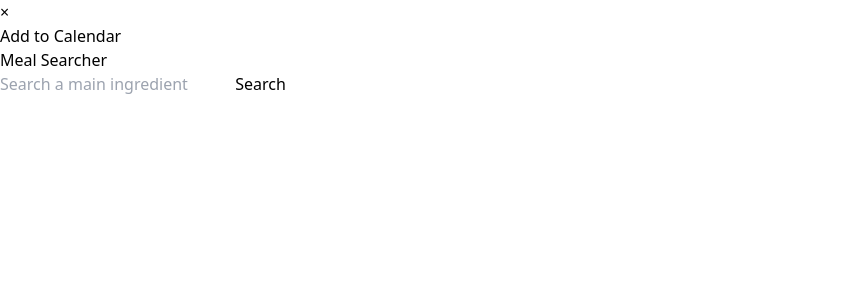
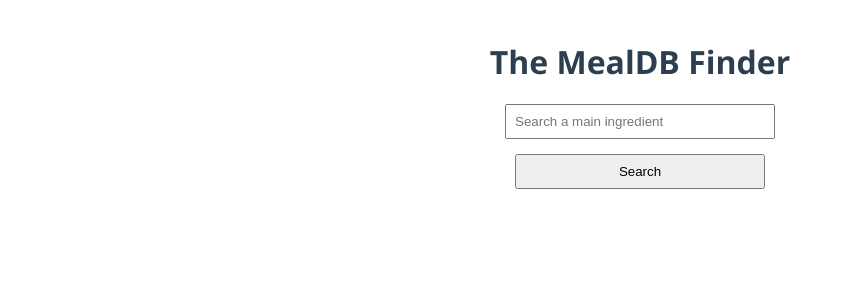
Before and after one commit to ZCFick/mealFinder, a Flask app: page / in a window 1280 px wide. Shown: the top 300 px of the page, without its empty margins (0-853 px from the left). Run offline with Flask 3, Linux system fonts and the light colour scheme; some libraries are stand-ins or nearby versions.

Commit message:
Updated frontend formatting, next looking for error handling

```diff
--- a/app.py
+++ b/app.py
@@ -33,6 +33,8 @@ def recipe(meal_id):
 
     meal = raw_data[0]
 
+    print(raw_data)
+
     ingredients = []
     for i in range(1, 21):
         ing = meal.get(f"strIngredient{i}")
--- /dev/null
+++ b/static/style.css
@@ -0,0 +1,87 @@
+#recipe-modal{
+    display: none;
+    position: fixed;
+    z-index: 50;
+    width: 100%;
+    height: 100%;
+    background-color: rgba(0,0,0,.5);
+    justify-content: center;
+    align-items: center;
+    top: 0;
+    left: 0;
+}
+
+h1 {
+    color: #2c3e50;
+    text-align: center;
+    font-family: 'Segoe UI', Tahoma, Geneva, Verdana, sans-serif;
+    margin-top: 40px;
+}
+
+form {
+    margin: 0 auto;
+    align-items: center;
+    display: flex;
+    flex-direction: column;
+    width: 250px;
+    gap: 15px;
+    padding-bottom: 40px;
+}
+
+input, button {
+    width: 100%;
+    padding: 8px;
+}
+
+#modal-body{
+    background-color: white;
+    padding: 20px;
+    border-radius: 12px;
+    width: 80%;
+    max-width: 600px;
+    max-height: 80vh;
+    overflow-y: auto;
+    position: relative;
+}
+
+.modal-image{
+    height: 400px;
+    width: auto;
+    object-fit: cover;
+    display: block;
+    margin: 0 auto 20px;
+    border-radius: 8px;
+}
+
+.mealCard {
+    display: flex;
+    flex-direction: row;
+    background: white;
+    border: 1px solid #ddd;
+    border-radius: 12px;
+    margin-bottom: 15px;
+    overflow: hidden;
+    height: 150px;
+}
+
+.cardContent{
+    display: flex;
+    flex-direction: column;
+    justify-content: center;
+    padding: 15px;
+    flex-grow: 1;
+}
+
+.cardContent h3 {
+    color: #2c3e50;
+    font-family: 'Segoe UI', Tahoma, Geneva, Verdana, sans-serif;
+}
+
+.cardContent button {
+    align-self: flex-start;
+    width: 20%;
+}
+
+.mealCard img {
+    border-radius: 12px;
+}
--- a/templates/index.html
+++ b/templates/index.html
@@ -2,27 +2,28 @@
 <html lang="en">
 <head>
   <meta charset="UTF-8" />
-  <title>Meal Searcher</title>
-  <script src="https://cdn.tailwindcss.com"></script>
+  <title>The MealDB Finder</title>
+  <link rel="stylesheet" href="../static/style.css">
 </head>
+
+<body>
   <div id="recipe-modal" class="modal-hidden">
 
     <div class="modal-content">
-    <span id="close-button" onclick="closeModal()">&times;</span>
 
       <div id="modal-body">
       </div>
 
-    <button id="add-to-calendar">Add to Calendar</button>
     </div>
 
   </div>
-<body>
 
-  <h1>Meal Searcher</h1>
+  <h1>The MealDB Finder</h1>
 
+  <form id="search-form" onsubmit="event.preventDefault(); search();">
     <input type="text" id="ingredient" placeholder="Search a main ingredient">
-  <button onclick="search()">Search</button>
+    <button type="submit">Search</button>
+  </form>
 
   <div id="results"></div>
 
@@ -55,8 +56,10 @@
         results.innerHTML += `
         <div class="mealCard">
           <img src="${image}" alt="Image not avaliable">
+          <div class="cardContent">
             <h3>${name}</h3>
             <button onclick="openRecipe(${id})">View Recipe</button>
+          <div>
         </div>
         `
 
@@ -66,7 +69,35 @@
     async function openRecipe(id) {
       const res = await fetch(`/recipe/${id}`)
       const data = await res.json()
-      console.log(data)
+
+      let ing = ""
+
+      data.ingredients.forEach(ingred => {
+        ing += ingred + '<br>'
+      });
+
+      const body = document.getElementById("modal-body")
+      body.innerHTML = ""
+      body.innerHTML += `
+      <span id="close-button" onclick="closeModal()">&times;</span>
+      <img src=${data.image} alt="Image Not Avaliable" class="modal-image">
+      <h2>${data.name} (${data.location})</h2>
+      <h3>Ingedient List</h3>
+      <p>${ing}</p>
+      <h3>Instructions</h3>
+      <p>${data.instructions}</p>
+      <button id="add-to-calendar">Add to Calendar</button>
+      `
+
+      const modal = document.getElementById("recipe-modal")
+
+      modal.style.display = 'flex'
+    }
+
+    function closeModal() {
+      const modal = document.getElementById("recipe-modal");
+
+      modal.style.display = 'none';
     }
   </script>
 
```
Lines whose indentation alone changed are shown as unchanged.
